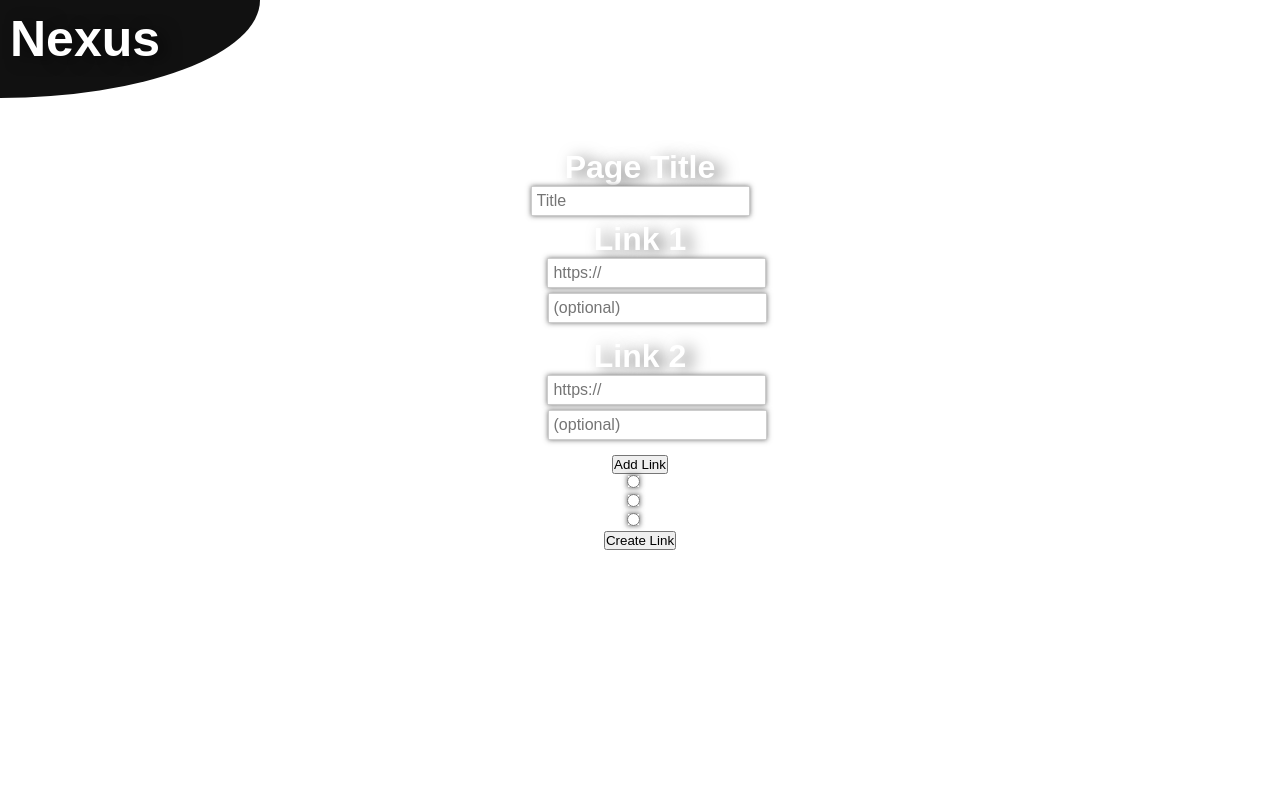
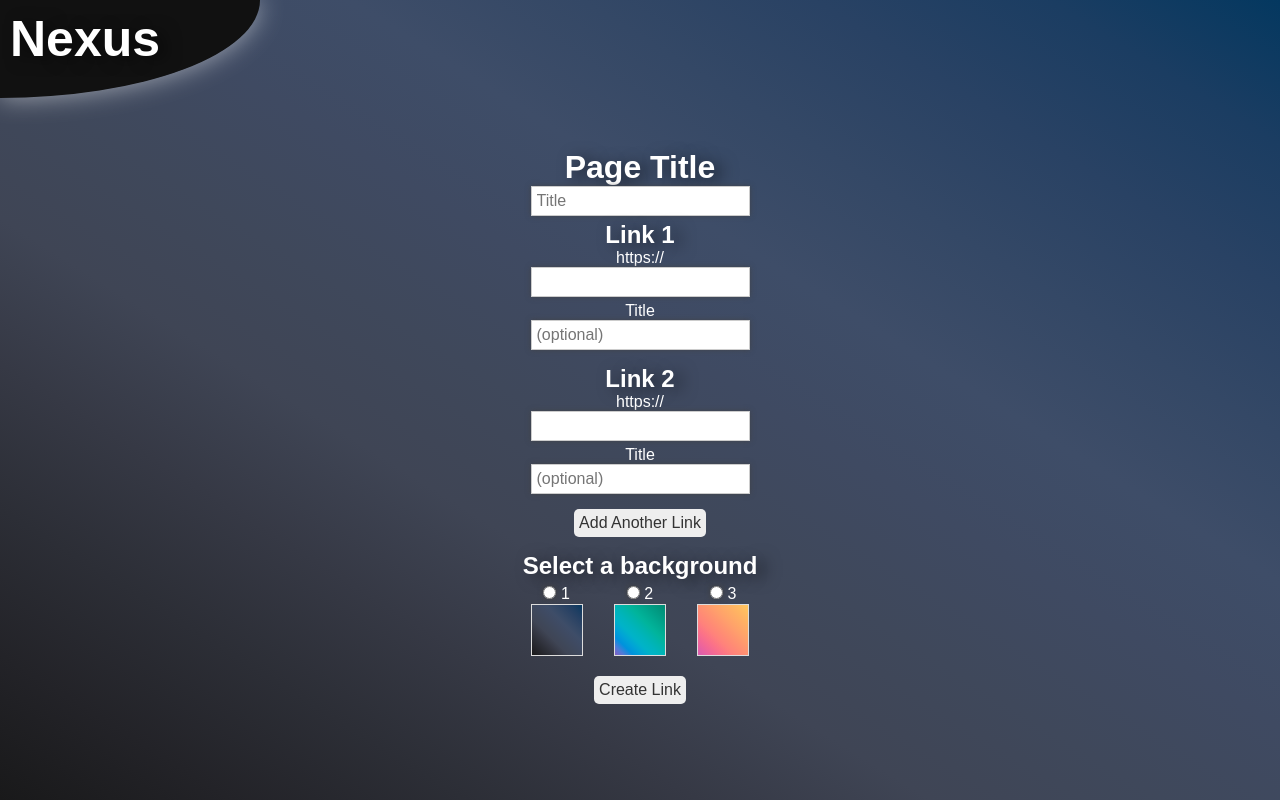
Before and after one commit to PhilippeRoemer/Nexus, a React (Create React App) app: page / in a window 1280 px wide. Built offline with nearby package versions, Linux system fonts and the light colour scheme.

Commit message:
Input links modified - Prepended https field added

```diff
--- a/src/Pages/Home.js
+++ b/src/Pages/Home.js
@@ -49,54 +49,81 @@ function Home() {
     };
 
     return (
-        <div className="container">
+        <div className="container backgroundColor1">
             <div className="logoContainer">
                 <h1 className="logo">Nexus</h1>
             </div>
             <div className="linkContainer">
-                <div>
+                <div className="titleContainer">
                     <h1>Page Title</h1>
                     <input type="text" placeholder="Title" onChange={(e) => setPageTitle(e.target.value)} />
                 </div>
                 {linkList.map((singleList, index) => (
                     <div key={index}>
-                        <h1>Link {index + 1}</h1>
+                        <h2>Link {index + 1}</h2>
                         <div className="inputContainer">
                             <div>
-                                <div>
-                                    <label>Link:</label>
-                                    <input name="link" id="link" type="text" placeholder="https://" value={singleList.link} onChange={(e) => URLchange(e, index)} />{" "}
+                                <div className="linkInputContainer">
+                                    <div className="prependInput">
+                                        <span>https://</span>
+                                    </div>
+                                    <input name="link" id="link" type="text" value={singleList.link} onChange={(e) => URLchange(e, index)} /> {/*  </div> */}
                                 </div>
-                                <div>
-                                    <label>Title:</label>
-                                    <input name="title" id="title" type="text" placeholder="(optional)" value={singleList.title} onChange={(e) => URLtitleChange(e, index)} />
+
+                                <div className="titleInputContainer">
+                                    <div className="prependInput">
+                                        <span>Title</span>
+                                    </div>
+                                    <input name="title" id="title" type="text" placeholder="(optional)" value={singleList.title} onChange={(e) => URLtitleChange(e, index)} className="titleInput" />
                                 </div>
                             </div>
                             <div>
                                 {linkList.length > 2 ? (
-                                    <button onClick={() => removeLink(index)} className="removeLinkButton">
+                                    <div onClick={() => removeLink(index)} className="removeLinkButton">
                                         X
-                                    </button>
+                                    </div>
                                 ) : null}
                             </div>
                         </div>
                     </div>
                 ))}
-                {linkList.length >= 4 ? null : <button onClick={addNewLink}>Add Link</button>}
-                <div>
-                    <input type="radio" id="1" name="background" value="1" onClick={() => setSelectedBackground("1")} /> <label for="1">1</label>
-                    <br />
-                    <input type="radio" id="2" name="background" value="2" onClick={() => setSelectedBackground("2")} /> <label for="2">2</label>
-                    <br />
-                    <input type="radio" id="3" name="background" value="3" onClick={() => setSelectedBackground("3")} /> <label for="3">3</label>
+                {linkList.length >= 4 ? null : (
+                    <div onClick={addNewLink} className="button">
+                        Add Another Link
+                    </div>
+                )}
+                <h2 className="backgroundTitle">Select a background</h2>
+                <div className="backgroundInputs">
+                    <div>
+                        <input type="radio" id="1" name="background" value="1" onClick={() => setSelectedBackground("1")} />{" "}
+                        <label for="1">
+                            1<div className="backgroundContainer backgroundColor1"></div>
+                        </label>
+                    </div>
+
+                    <div>
+                        <input type="radio" id="2" name="background" value="2" onClick={() => setSelectedBackground("2")} />{" "}
+                        <label for="2">
+                            2<div className="backgroundContainer backgroundColor2"></div>
+                        </label>
+                    </div>
+
+                    <div>
+                        <input type="radio" id="3" name="background" value="3" onClick={() => setSelectedBackground("3")} />{" "}
+                        <label for="3">
+                            3<div className="backgroundContainer backgroundColor3"></div>
+                        </label>
+                    </div>
                 </div>
-                <button onClick={URL_Generator}>Create Link</button>
+                <div onClick={URL_Generator} className="button">
+                    Create Link
+                </div>
                 {randomURL !== null ? (
-                    <div>
+                    <div className="generatedURLContainer">
                         <a href={"http://localhost:3000/" + randomURL} target="_blank" rel="noreferrer">
                             Open link in new tab
                         </a>
-                        <p>Generated URL - https://####.com/{randomURL}</p>
+                        <p className="generatedURL">Generated URL - https://####.com/{randomURL}</p>
                     </div>
                 ) : null}
             </div>
```
